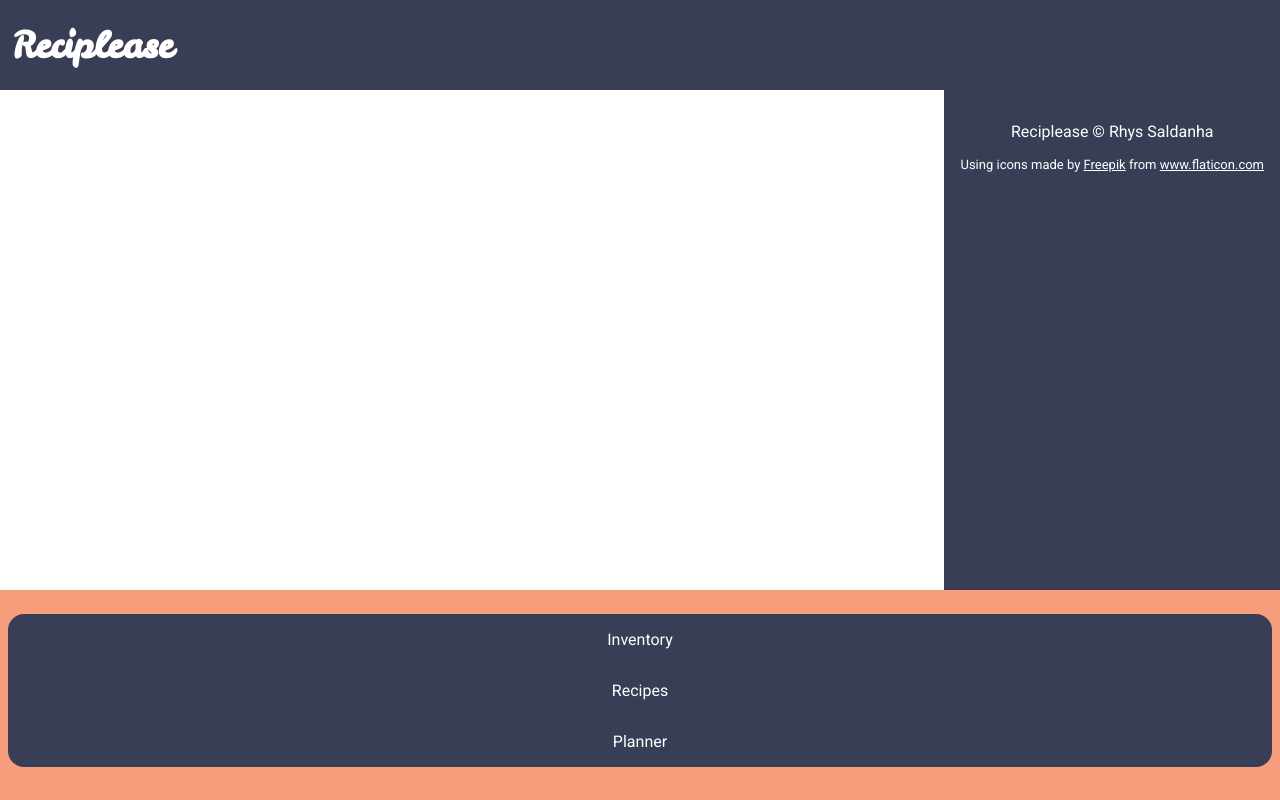
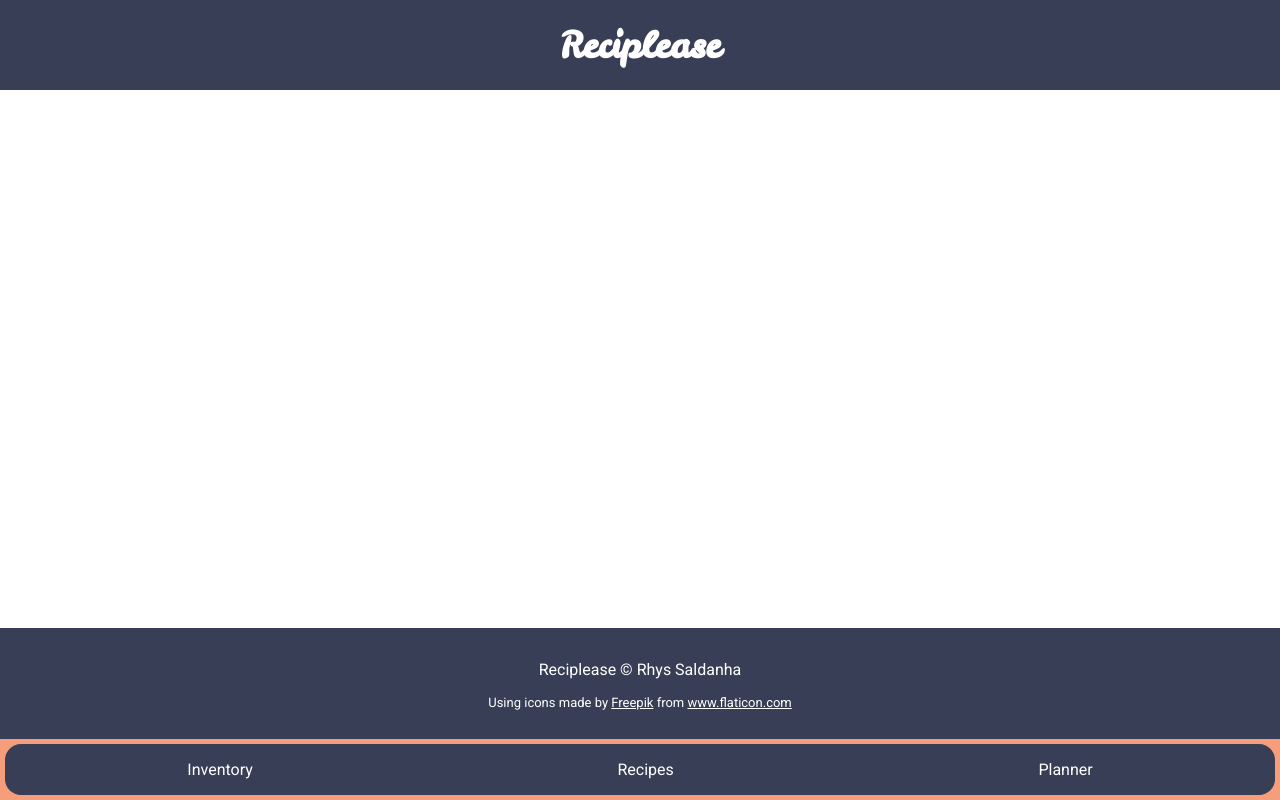
Before and after one commit to reciplease/reciplease-web, a React (Create React App) app: page / in a window 1280 px wide. Built offline with nearby package versions, Linux system fonts and the light colour scheme.

Commit message:
Horizonal nav bar

```diff
--- a/src/App.css
+++ b/src/App.css
@@ -6,7 +6,7 @@
     --primary-colour: #383e56;
     --secondary-colour: #f69e7b;
     --active: deeppink;
-    --navbarheight: 210px;
+    --navbarheight: 61px;
 }
 
 html, body, #root {
--- a/src/components/header/header.module.css
+++ b/src/components/header/header.module.css
@@ -2,15 +2,9 @@
     background: var(--primary-colour);
     padding: 0.5em;
     font-family: 'Leckerli One', cursive;
-    text-align: left;
+    text-align: center;
     font-size: 1.5em;
     color: white;
-}
-
-@media (max-width: 600px) {
-    .header {
-        text-align: center;
-    }
 }
 
 .title {
--- a/src/components/main/main.module.css
+++ b/src/components/main/main.module.css
@@ -1,15 +1,10 @@
 .main {
     display: flex;
+    flex-direction: column;
 }
 
 .main:after {
+    clear: both;
     content: "";
     display: table;
-    clear: both;
 }
-
-@media (max-width: 600px) {
-    .main {
-        flex-direction: column;
-    }
-}
--- a/src/components/navigation/navbar.module.css
+++ b/src/components/navigation/navbar.module.css
@@ -1,18 +1,29 @@
 .nav {
     background: var(--secondary-colour);
     height: var(--navbarheight);
-    padding: 0.5rem;
-}
-
-@media (max-width: 600px) {
-    .nav {
-        flex-grow: 1;
-    }
+    flex-grow: 1;
 }
 
 .list {
     list-style-type: none;
+    display: flex;
+    flex-direction: row;
     padding: 0;
+    margin: 5px;
+}
+
+.list > li {
+    flex-grow: 1;
+}
+
+/*Add rounded edge to beginning of first link*/
+.list > li:first-of-type > .link {
+    border-radius: 1rem 0 0 1rem;
+}
+
+/*Add rounded edge to end of last link*/
+.list > li:last-of-type > .link {
+    border-radius: 0 1rem 1rem 0;
 }
 
 .link {
@@ -36,11 +47,3 @@
 .link:hover, .link:active {
     background-color: var(--active);
 }
-
-.list > li:first-of-type > .link {
-    border-radius: 1rem 1rem 0 0;
-}
-
-.list > li:last-of-type > .link {
-    border-radius: 0 0 1rem 1rem;
-}
```
